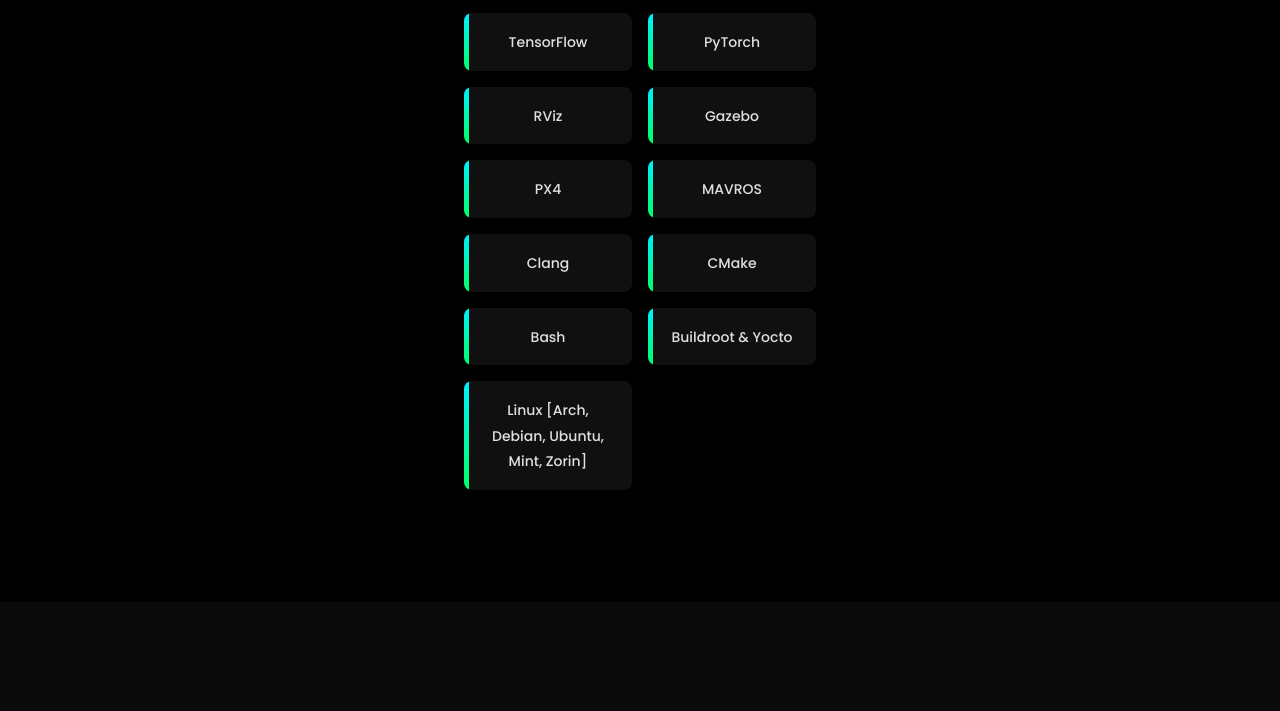
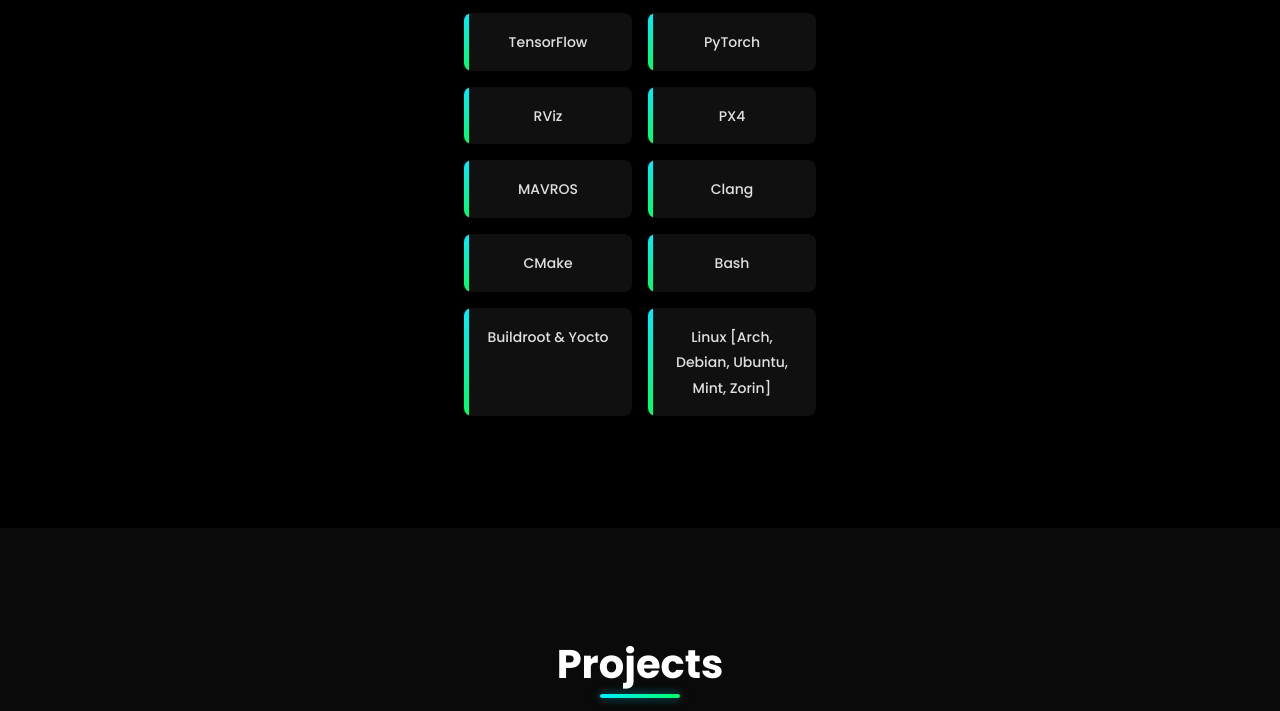
Before and after one commit to sddmr/sddmr.github.io, a plain HTML site: page index.html in a window 1280 px wide. Shown: the part 2069-2780 px from the top of the page. Drawn offline with Linux system fonts and the light colour scheme.

Commit message:
index.html

```diff
--- a/index.html
+++ b/index.html
@@ -119,7 +119,6 @@
                         <div class="skill-item"><span>TensorFlow</span></div>
                         <div class="skill-item"><span>PyTorch</span></div>
                         <div class="skill-item"><span>RViz  </span></div>
-                        <div class="skill-item"><span>Gazebo</span></div>
                         <div class="skill-item"><span>PX4</span></div>
                         <div class="skill-item"><span>MAVROS</span></div>
                         <div class="skill-item"><span>Clang</span></div>
```
